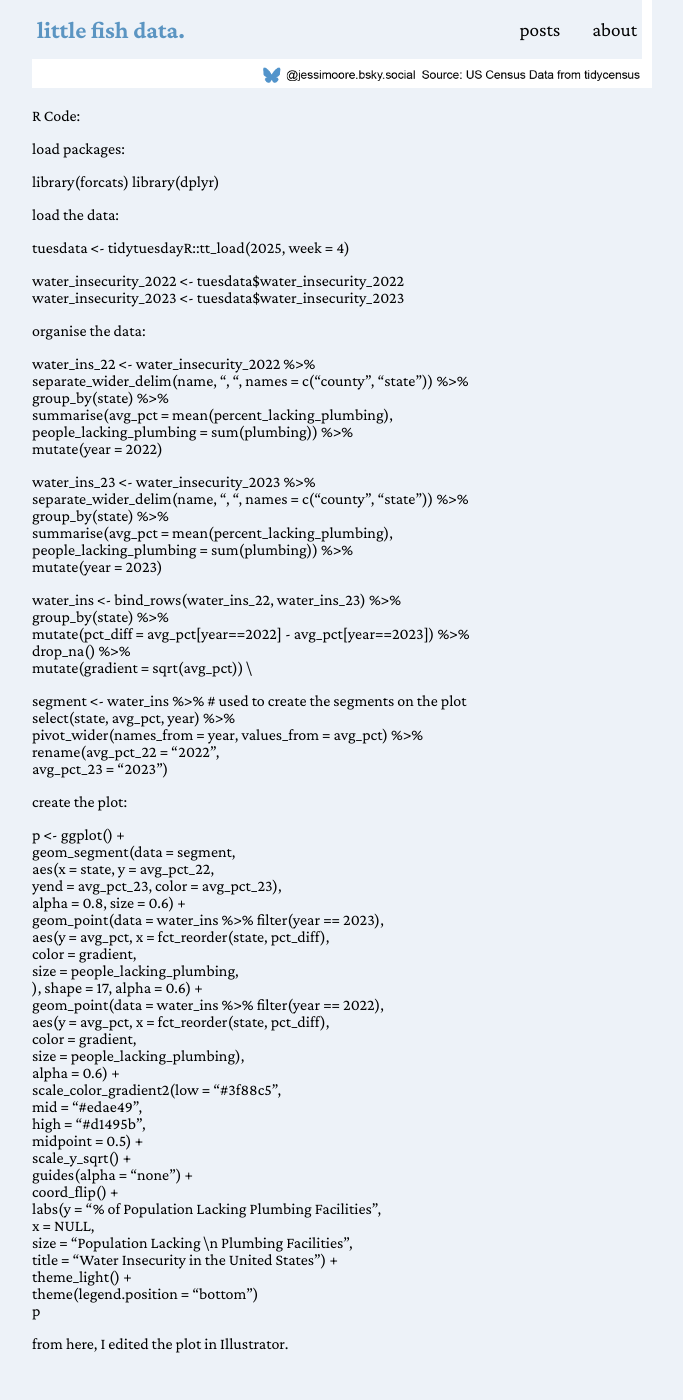
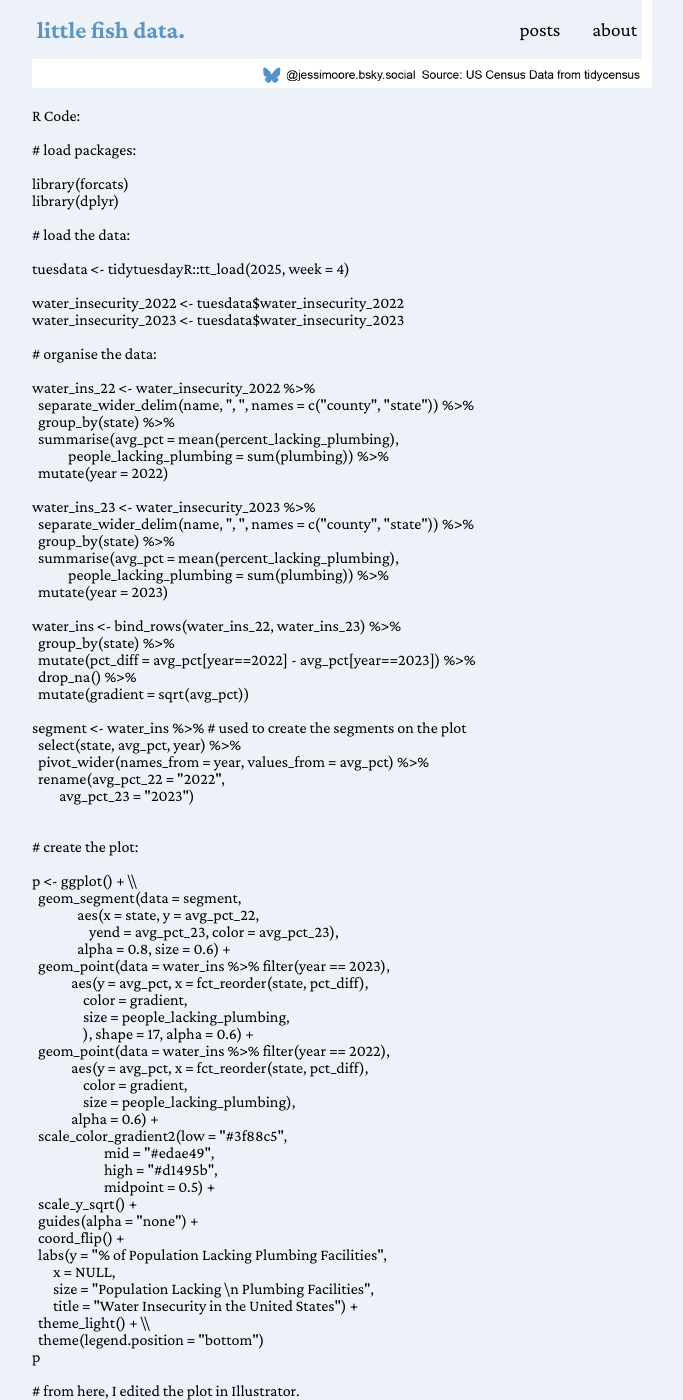
Before and after one commit to jessjep/jessjep.github.io, a Jekyll site: the page built from _posts/2025-02-01-water-insecurity.md, in a window 1280 px wide and 1400 px high, scrolled down 921 px. Shown: the whole window, without its empty margins (303-986 px from the left). Built offline with Jekyll 4.4.1, drawn with Linux system fonts in a browser that asks for light colours.

Commit message:
formatting the code

````diff
--- a/_posts/2025-02-01-water-insecurity.md
+++ b/_posts/2025-02-01-water-insecurity.md
@@ -8,80 +8,81 @@ My submission for week 4 of Tidy Tuesday, 2025 - an enhanced dumbbell plot. My c
 
 <img src= "/assets/images/tidytues/w4-25/water_ins.png" style="height:800px;width:620px;margin:auto;" />
 
-
+```R
 R Code:
 
-load packages:
+# load packages:
 
 library(forcats)
 library(dplyr)
 
-load the data:
+# load the data:
 
 tuesdata <- tidytuesdayR::tt_load(2025, week = 4)
 
-water_insecurity_2022 <- tuesdata$water_insecurity_2022 \\
+water_insecurity_2022 <- tuesdata$water_insecurity_2022
 water_insecurity_2023 <- tuesdata$water_insecurity_2023
 
-organise the data:
+# organise the data:
 
-water_ins_22 <- water_insecurity_2022 %>% \\
-  separate_wider_delim(name, ", ", names = c("county", "state")) %>% \\
-  group_by(state) %>% \\
-  summarise(avg_pct = mean(percent_lacking_plumbing), \\
-            people_lacking_plumbing = sum(plumbing)) %>% \\
+water_ins_22 <- water_insecurity_2022 %>%
+  separate_wider_delim(name, ", ", names = c("county", "state")) %>%
+  group_by(state) %>%
+  summarise(avg_pct = mean(percent_lacking_plumbing),
+            people_lacking_plumbing = sum(plumbing)) %>%
   mutate(year = 2022)
 
-water_ins_23 <- water_insecurity_2023 %>% \\
-  separate_wider_delim(name, ", ", names = c("county", "state")) %>% \\
-  group_by(state) %>% \\
-  summarise(avg_pct = mean(percent_lacking_plumbing), \\
-            people_lacking_plumbing = sum(plumbing)) %>% \\
+water_ins_23 <- water_insecurity_2023 %>%
+  separate_wider_delim(name, ", ", names = c("county", "state")) %>%
+  group_by(state) %>%
+  summarise(avg_pct = mean(percent_lacking_plumbing),
+            people_lacking_plumbing = sum(plumbing)) %>%
   mutate(year = 2023)
 
-water_ins <- bind_rows(water_ins_22, water_ins_23) %>% \\
-  group_by(state) %>% \\
-  mutate(pct_diff = avg_pct[year==2022] - avg_pct[year==2023]) %>% \\
-  drop_na() %>% \\
-  mutate(gradient = sqrt(avg_pct)) \\
+water_ins <- bind_rows(water_ins_22, water_ins_23) %>%
+  group_by(state) %>%
+  mutate(pct_diff = avg_pct[year==2022] - avg_pct[year==2023]) %>%
+  drop_na() %>%
+  mutate(gradient = sqrt(avg_pct))
 
-segment <- water_ins %>% # used to create the segments on the plot \\
-  select(state, avg_pct, year) %>% \\
-  pivot_wider(names_from = year, values_from = avg_pct) %>% \\
-  rename(avg_pct_22 = "2022", \\
+segment <- water_ins %>% # used to create the segments on the plot
+  select(state, avg_pct, year) %>%
+  pivot_wider(names_from = year, values_from = avg_pct) %>%
+  rename(avg_pct_22 = "2022",
          avg_pct_23 = "2023")
 
 
-create the plot:
+# create the plot:
 
 p <- ggplot() + \\
-  geom_segment(data = segment,  \\
-               aes(x = state, y = avg_pct_22,  \\
-                   yend = avg_pct_23, color = avg_pct_23),  \\
-               alpha = 0.8, size = 0.6) + \\
-  geom_point(data = water_ins %>% filter(year == 2023), \\
-             aes(y = avg_pct, x = fct_reorder(state, pct_diff), \\
-                 color = gradient, \\
-                 size = people_lacking_plumbing, \\
-                 ), shape = 17, alpha = 0.6) + \\
-  geom_point(data = water_ins %>% filter(year == 2022), \\
-             aes(y = avg_pct, x = fct_reorder(state, pct_diff), \\
-                 color = gradient, \\
-                 size = people_lacking_plumbing), \\
-             alpha = 0.6) + \\
-  scale_color_gradient2(low = "#3f88c5",  \\
-                        mid = "#edae49",  \\
-                        high = "#d1495b", \\
-                        midpoint = 0.5) + \\
-  scale_y_sqrt() + \\
-  guides(alpha = "none") + \\
-  coord_flip() + \\
-  labs(y = "% of Population Lacking Plumbing Facilities", \\
-       x = NULL, \\
-       size = "Population Lacking \n Plumbing Facilities", \\
-       title = "Water Insecurity in the United States") + \\
+  geom_segment(data = segment,
+               aes(x = state, y = avg_pct_22,
+                   yend = avg_pct_23, color = avg_pct_23),
+               alpha = 0.8, size = 0.6) +
+  geom_point(data = water_ins %>% filter(year == 2023),
+             aes(y = avg_pct, x = fct_reorder(state, pct_diff),
+                 color = gradient,
+                 size = people_lacking_plumbing,
+                 ), shape = 17, alpha = 0.6) +
+  geom_point(data = water_ins %>% filter(year == 2022),
+             aes(y = avg_pct, x = fct_reorder(state, pct_diff),
+                 color = gradient,
+                 size = people_lacking_plumbing),
+             alpha = 0.6) +
+  scale_color_gradient2(low = "#3f88c5",
+                        mid = "#edae49",
+                        high = "#d1495b",
+                        midpoint = 0.5) +
+  scale_y_sqrt() +
+  guides(alpha = "none") +
+  coord_flip() +
+  labs(y = "% of Population Lacking Plumbing Facilities",
+       x = NULL,
+       size = "Population Lacking \n Plumbing Facilities",
+       title = "Water Insecurity in the United States") +
   theme_light() + \\
-  theme(legend.position = "bottom") \\
+  theme(legend.position = "bottom")
 p
 
-from here, I edited the plot in Illustrator.
+# from here, I edited the plot in Illustrator.
+```
````
